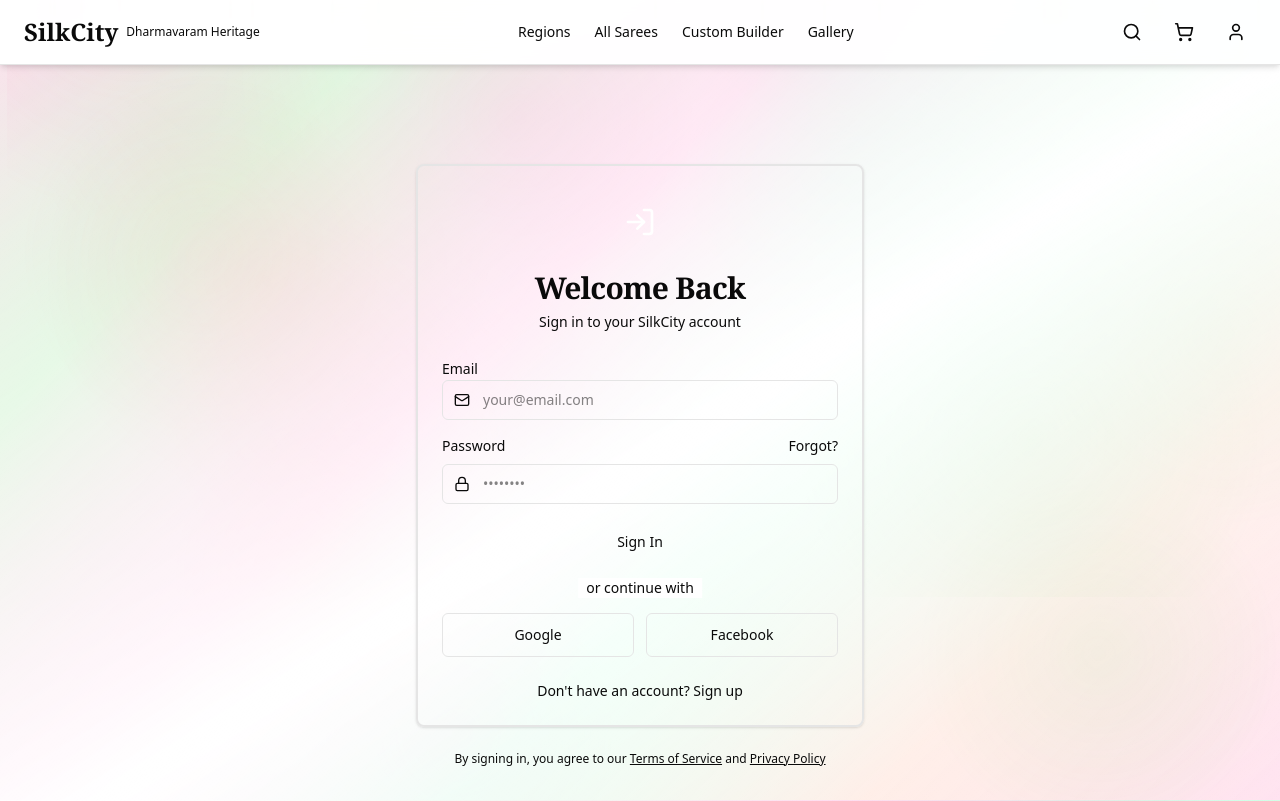
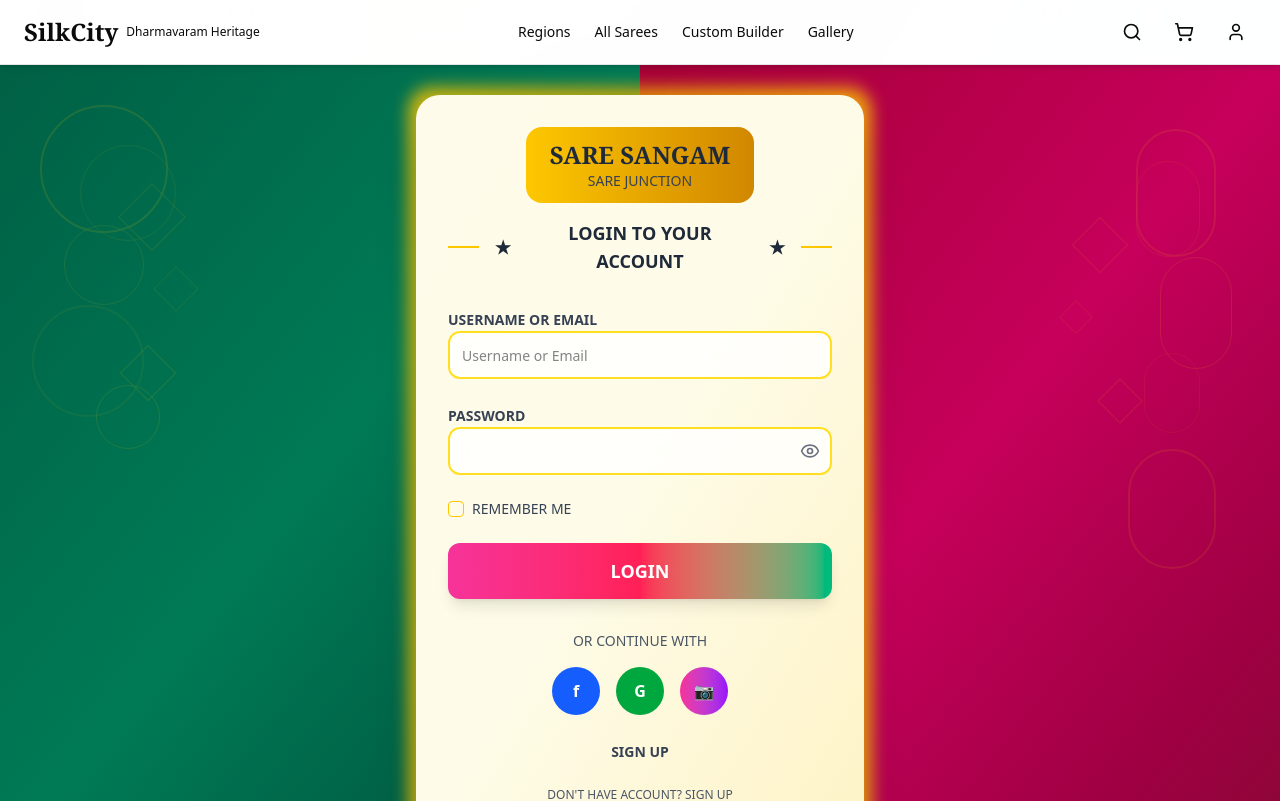
Before and after one commit to KARTHIKganesh256/skil-city, a Next.js app: page /login in a window 1280 px wide. Shown: the top 801 px of the page. Built offline with nearby package versions, Linux system fonts and the light colour scheme; a web font is replaced by a local one.

Commit message:
Create stunning traditional Indian-themed login page with ornate patterns

```diff
--- a/src/app/login/page.tsx
+++ b/src/app/login/page.tsx
@@ -4,18 +4,19 @@ import { useState } from "react";
 import { useRouter } from "next/navigation";
 import { motion } from "framer-motion";
 import Link from "next/link";
-import { Mail, Lock, LogIn } from "lucide-react";
+import { Mail, Lock, Eye, EyeOff } from "lucide-react";
 import { Button } from "@/components/ui/button";
 import { Input } from "@/components/ui/input";
 import { Label } from "@/components/ui/label";
-import { Card, CardContent, CardDescription, CardHeader, CardTitle } from "@/components/ui/card";
-import { Separator } from "@/components/ui/separator";
+import { Checkbox } from "@/components/ui/checkbox";
 import { toast } from "sonner";
 
 export default function LoginPage() {
   const router = useRouter();
   const [email, setEmail] = useState("");
   const [password, setPassword] = useState("");
+  const [showPassword, setShowPassword] = useState(false);
+  const [rememberMe, setRememberMe] = useState(false);
   const [loading, setLoading] = useState(false);
 
   const handleLogin = async (e: React.FormEvent) => {
@@ -36,119 +37,175 @@ export default function LoginPage() {
   };
 
   return (
-    <main className="min-h-screen flex items-center justify-center bg-gradient-to-br from-cream via-white to-muted/30 py-12 px-4">
+    <div className="min-h-screen relative overflow-hidden">
+      {/* Background with traditional patterns */}
+      <div className="absolute inset-0">
+        {/* Left side - Green background with peacock patterns */}
+        <div className="absolute left-0 top-0 w-1/2 h-full bg-gradient-to-br from-emerald-800 via-emerald-700 to-emerald-900">
+          <div className="absolute inset-0 opacity-20">
+            {/* Peacock patterns */}
+            <div className="absolute top-10 left-10 w-32 h-32 border-2 border-yellow-400 rounded-full opacity-60"></div>
+            <div className="absolute top-20 left-20 w-24 h-24 border border-yellow-400 rounded-full opacity-40"></div>
+            <div className="absolute top-40 left-16 w-20 h-20 border border-yellow-400 rounded-full opacity-50"></div>
+            <div className="absolute top-60 left-8 w-28 h-28 border-2 border-yellow-400 rounded-full opacity-30"></div>
+            <div className="absolute top-80 left-24 w-16 h-16 border border-yellow-400 rounded-full opacity-60"></div>
+
+            {/* Lotus patterns */}
+            <div className="absolute top-32 left-32 w-12 h-12 border border-yellow-400 transform rotate-45 opacity-50"></div>
+            <div className="absolute top-52 left-40 w-8 h-8 border border-yellow-400 transform rotate-45 opacity-40"></div>
+            <div className="absolute top-72 left-32 w-10 h-10 border border-yellow-400 transform rotate-45 opacity-60"></div>
+          </div>
+        </div>
+
+        {/* Right side - Magenta background with dancer patterns */}
+        <div className="absolute right-0 top-0 w-1/2 h-full bg-gradient-to-br from-rose-800 via-pink-700 to-rose-900">
+          <div className="absolute inset-0 opacity-20">
+            {/* Dancer silhouettes */}
+            <div className="absolute top-16 right-16 w-20 h-32 border-2 border-yellow-400 rounded-full opacity-50"></div>
+            <div className="absolute top-24 right-20 w-16 h-24 border border-yellow-400 rounded-full opacity-40"></div>
+            <div className="absolute top-48 right-12 w-18 h-28 border border-yellow-400 rounded-full opacity-60"></div>
+            <div className="absolute top-72 right-20 w-14 h-20 border border-yellow-400 rounded-full opacity-30"></div>
+            <div className="absolute top-96 right-16 w-22 h-30 border-2 border-yellow-400 rounded-full opacity-50"></div>
+
+            {/* Lotus and paisley patterns */}
+            <div className="absolute top-40 right-40 w-10 h-10 border border-yellow-400 transform rotate-45 opacity-50"></div>
+            <div className="absolute top-60 right-48 w-6 h-6 border border-yellow-400 transform rotate-45 opacity-40"></div>
+            <div className="absolute top-80 right-36 w-8 h-8 border border-yellow-400 transform rotate-45 opacity-60"></div>
+          </div>
+        </div>
+      </div>
+
+      {/* Central Login Form */}
+      <div className="relative z-10 min-h-screen flex items-center justify-center p-4">
         <motion.div
-        initial={{ opacity: 0, y: 20 }}
-        animate={{ opacity: 1, y: 0 }}
-        transition={{ duration: 0.5 }}
+          initial={{ opacity: 0, scale: 0.8 }}
+          animate={{ opacity: 1, scale: 1 }}
+          transition={{ duration: 0.6, type: "spring" }}
           className="w-full max-w-md"
         >
-        <Card className="border-2">
-          <CardHeader className="text-center">
-            <motion.div
-              initial={{ scale: 0 }}
-              animate={{ scale: 1 }}
-              transition={{ delay: 0.2, type: "spring" }}
-              className="w-16 h-16 bg-maroon rounded-full flex items-center justify-center mx-auto mb-4"
-            >
-              <LogIn className="w-8 h-8 text-white" />
-            </motion.div>
-            <CardTitle className="text-3xl font-serif text-maroon">
-              Welcome Back
-            </CardTitle>
-            <CardDescription>
-              Sign in to your SilkCity account
-            </CardDescription>
-          </CardHeader>
+          {/* Main Login Container */}
+          <div className="relative">
+            {/* Golden ornate border */}
+            <div className="absolute -inset-2 bg-gradient-to-r from-yellow-400 via-yellow-500 to-yellow-400 rounded-3xl blur-sm opacity-80"></div>
+            <div className="relative bg-gradient-to-br from-amber-50 via-yellow-50 to-amber-100 rounded-3xl p-8 shadow-2xl">
+              {/* Header with brand name */}
+              <div className="text-center mb-8">
+                <div className="inline-block bg-gradient-to-r from-yellow-400 to-yellow-600 rounded-2xl px-6 py-3 mb-4">
+                  <h1 className="text-2xl font-bold text-gray-800 font-serif">SARE SANGAM</h1>
+                  <p className="text-sm text-gray-700 font-medium">SARE JUNCTION</p>
+                </div>
 
-          <CardContent>
-            <form onSubmit={handleLogin} className="space-y-4">
+                <div className="flex items-center justify-center mb-6">
+                  <div className="w-8 h-0.5 bg-yellow-400"></div>
+                  <span className="mx-4 text-lg font-bold text-gray-800">★</span>
+                  <span className="text-lg font-bold text-gray-800">LOGIN TO YOUR ACCOUNT</span>
+                  <span className="mx-4 text-lg font-bold text-gray-800">★</span>
+                  <div className="w-8 h-0.5 bg-yellow-400"></div>
+                </div>
+              </div>
+
+              <form onSubmit={handleLogin} className="space-y-6">
+                {/* Username/Email Field */}
                 <div className="space-y-2">
-                <Label htmlFor="email">Email</Label>
-                <div className="relative">
-                  <Mail className="absolute left-3 top-1/2 -translate-y-1/2 w-4 h-4 text-muted-foreground" />
+                  <Label htmlFor="email" className="text-sm font-semibold text-gray-700">
+                    USERNAME OR EMAIL
+                  </Label>
                   <Input
                     id="email"
                     type="email"
-                    placeholder="your@email.com"
+                    placeholder="Username or Email"
                     value={email}
                     onChange={(e) => setEmail(e.target.value)}
-                    className="pl-10"
+                    className="h-12 rounded-xl border-2 border-yellow-300 focus:border-yellow-500 bg-white/80 backdrop-blur-sm"
                     required
                   />
                 </div>
-              </div>
 
+                {/* Password Field */}
                 <div className="space-y-2">
-                <div className="flex justify-between items-center">
-                  <Label htmlFor="password">Password</Label>
-                  <Link
-                    href="/forgot-password"
-                    className="text-sm text-maroon hover:underline"
-                  >
-                    Forgot?
-                  </Link>
-                </div>
+                  <Label htmlFor="password" className="text-sm font-semibold text-gray-700">
+                    PASSWORD
+                  </Label>
                   <div className="relative">
-                  <Lock className="absolute left-3 top-1/2 -translate-y-1/2 w-4 h-4 text-muted-foreground" />
                     <Input
                       id="password"
-                    type="password"
-                    placeholder="••••••••"
+                      type={showPassword ? "text" : "password"}
                       value={password}
                       onChange={(e) => setPassword(e.target.value)}
-                    className="pl-10"
+                      className="h-12 rounded-xl border-2 border-yellow-300 focus:border-yellow-500 bg-white/80 backdrop-blur-sm pr-12"
                       required
                     />
+                    <button
+                      type="button"
+                      onClick={() => setShowPassword(!showPassword)}
+                      className="absolute right-3 top-1/2 -translate-y-1/2 text-gray-500 hover:text-gray-700"
+                    >
+                      {showPassword ? <EyeOff className="w-5 h-5" /> : <Eye className="w-5 h-5" />}
+                    </button>
                   </div>
                 </div>
 
+                {/* Remember Me */}
+                <div className="flex items-center space-x-2">
+                  <Checkbox
+                    id="remember"
+                    checked={rememberMe}
+                    onCheckedChange={setRememberMe}
+                    className="border-yellow-400 data-[state=checked]:bg-yellow-500"
+                  />
+                  <Label htmlFor="remember" className="text-sm font-medium text-gray-700">
+                    REMEMBER ME
+                  </Label>
+                </div>
+
+                {/* Login Button */}
                 <Button
                   type="submit"
-                size="lg"
-                className="w-full bg-maroon hover:bg-maroon-700"
                   disabled={loading}
+                  className="w-full h-14 rounded-xl bg-gradient-to-r from-pink-500 via-rose-500 to-emerald-500 hover:from-pink-600 hover:via-rose-600 hover:to-emerald-600 text-white font-bold text-lg shadow-lg transform hover:scale-105 transition-all duration-200"
                 >
-                {loading ? "Signing in..." : "Sign In"}
+                  {loading ? "SIGNING IN..." : "LOGIN"}
                 </Button>
               </form>
 
-            <div className="relative my-6">
-              <Separator />
-              <span className="absolute left-1/2 top-1/2 -translate-x-1/2 -translate-y-1/2 bg-white px-2 text-sm text-muted-foreground">
-                or continue with
-              </span>
+              {/* Social Login Section */}
+              <div className="mt-8 text-center">
+                <p className="text-sm font-medium text-gray-600 mb-4">OR CONTINUE WITH</p>
+
+                <div className="flex justify-center space-x-4 mb-6">
+                  {/* Facebook */}
+                  <button className="w-12 h-12 bg-blue-600 rounded-full flex items-center justify-center text-white font-bold hover:bg-blue-700 transition-colors">
+                    f
+                  </button>
+
+                  {/* Google */}
+                  <button className="w-12 h-12 bg-green-600 rounded-full flex items-center justify-center text-white font-bold hover:bg-green-700 transition-colors">
+                    G
+                  </button>
+
+                  {/* Instagram */}
+                  <button className="w-12 h-12 bg-gradient-to-r from-pink-500 to-purple-600 rounded-full flex items-center justify-center text-white hover:from-pink-600 hover:to-purple-700 transition-all">
+                    📷
+                  </button>
                 </div>
 
-            <div className="grid grid-cols-2 gap-3">
-              <Button variant="outline" size="lg">
-                Google
-              </Button>
-              <Button variant="outline" size="lg">
-                Facebook
-              </Button>
+                <div className="text-center">
+                  <Link href="/signup" className="text-sm font-semibold text-gray-700 hover:text-yellow-600 transition-colors">
+                    SIGN UP
+                  </Link>
+                </div>
               </div>
 
-            <p className="text-center text-sm text-muted-foreground mt-6">
-              Don&apos;t have an account?{" "}
-              <Link href="/signup" className="text-maroon font-medium hover:underline">
-                Sign up
-              </Link>
+              {/* Footer */}
+              <div className="mt-6 text-center">
+                <p className="text-xs text-gray-600">
+                  DON'T HAVE ACCOUNT? SIGN UP
                 </p>
-          </CardContent>
-        </Card>
-
-        <p className="text-center text-xs text-muted-foreground mt-6">
-          By signing in, you agree to our{" "}
-          <Link href="/terms" className="hover:text-maroon underline">
-            Terms of Service
-          </Link>{" "}
-          and{" "}
-          <Link href="/privacy" className="hover:text-maroon underline">
-            Privacy Policy
-          </Link>
-        </p>
+              </div>
+            </div>
+          </div>
         </motion.div>
-    </main>
+      </div>
+    </div>
   );
 }
--- /dev/null
+++ b/src/components/ui/checkbox.tsx
@@ -0,0 +1,30 @@
+"use client"
+
+import * as React from "react"
+import * as CheckboxPrimitive from "@radix-ui/react-checkbox"
+import { Check } from "lucide-react"
+
+import { cn } from "@/lib/utils"
+
+const Checkbox = React.forwardRef<
+  React.ElementRef<typeof CheckboxPrimitive.Root>,
+  React.ComponentPropsWithoutRef<typeof CheckboxPrimitive.Root>
+>(({ className, ...props }, ref) => (
+  <CheckboxPrimitive.Root
+    ref={ref}
+    className={cn(
+      "peer h-4 w-4 shrink-0 rounded-sm border border-primary ring-offset-background focus-visible:outline-none focus-visible:ring-2 focus-visible:ring-ring focus-visible:ring-offset-2 disabled:cursor-not-allowed disabled:opacity-50 data-[state=checked]:bg-primary data-[state=checked]:text-primary-foreground",
+      className
+    )}
+    {...props}
+  >
+    <CheckboxPrimitive.Indicator
+      className={cn("flex items-center justify-center text-current")}
+    >
+      <Check className="h-4 w-4" />
+    </CheckboxPrimitive.Indicator>
+  </CheckboxPrimitive.Root>
+))
+Checkbox.displayName = CheckboxPrimitive.Root.displayName
+
+export { Checkbox }
```
Lines whose indentation alone changed are shown as unchanged.
